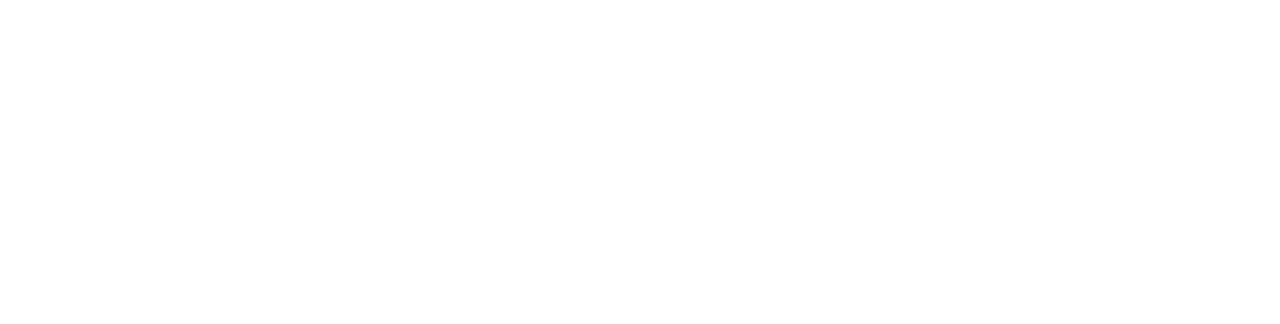
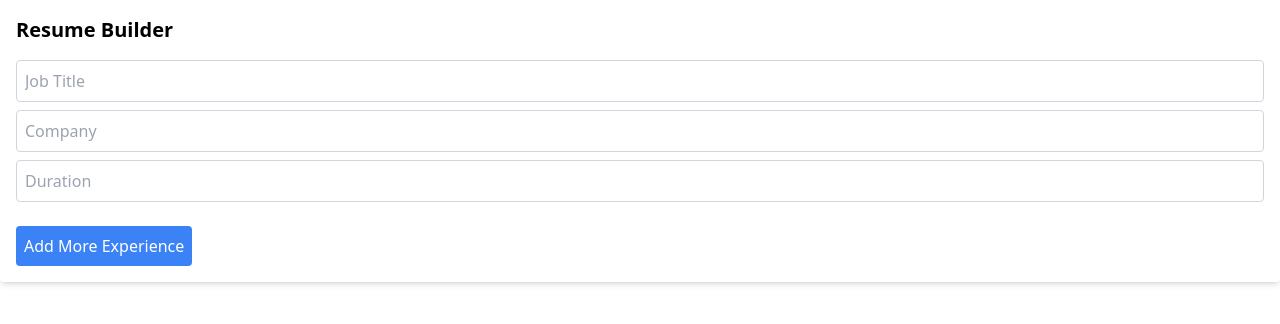
Before and after one commit to sahilkumar6006/HireHaven_Frontened, a React (Vite) app: page /ResumeBuilderPage in a window 1280 px wide. Before the commit this address had no page. Shown: the top 324 px of the page. Built offline with nearby package versions, Linux system fonts and the light colour scheme.

Commit message:
implemntation of the resme builder page

```diff
--- a/src/App.tsx
+++ b/src/App.tsx
@@ -4,6 +4,7 @@
 import JobListings from './Pages/JobListing';
 import './index.css';
 import AboutUs from './Pages/AboutUs';
+import WorkExperience from './Pages/ResumeBuilderPage';
 
 function App() {
   return (
@@ -14,6 +15,7 @@
       <Route path="/Dashboard" element={< Dashboard/>} />
       <Route path="/JobListings" element={<JobListings />} />
       <Route path="/AboutUs" element={<AboutUs />} />
+      <Route path='/ResumeBuilderPage' element={<WorkExperience />} />
     </Routes>
   </Router>
   )
--- /dev/null
+++ b/src/Pages/ResumeBuilderPage/index.tsx
@@ -0,0 +1,57 @@
+import React, { useState } from 'react';
+
+function WorkExperience() {
+  const [experience, setExperience] = useState([{ jobTitle: '', company: '', duration: '' }]);
+
+  const handleChange = (index, event) => {
+    const values = [...experience];
+    values[index][event.target.name] = event.target.value;
+    setExperience(values);
+  };
+
+  const addExperience = () => {
+    setExperience([...experience, { jobTitle: '', company: '', duration: '' }]);
+  };
+
+  return (
+    <div className="p-4 bg-white rounded shadow-md">
+      <h2 className="text-xl font-bold mb-4">Resume  Builder</h2>
+      {experience.map((exp, index) => (
+        <div key={index} className="mb-4">
+          <input
+            type="text"
+            name="jobTitle"
+            placeholder="Job Title"
+            value={exp.jobTitle}
+            onChange={(event) => handleChange(index, event)}
+            className="border border-gray-300 rounded p-2 w-full mb-2"
+          />
+          <input
+            type="text"
+            name="company"
+            placeholder="Company"
+            value={exp.company}
+            onChange={(event) => handleChange(index, event)}
+            className="border border-gray-300 rounded p-2 w-full mb-2"
+          />
+          <input
+            type="text"
+            name="duration"
+            placeholder="Duration"
+            value={exp.duration}
+            onChange={(event) => handleChange(index, event)}
+            className="border border-gray-300 rounded p-2 w-full mb-2"
+          />
+        </div>
+      ))}
+      <button
+        onClick={addExperience}
+        className="bg-blue-500 text-white rounded p-2 hover:bg-blue-600"
+      >
+        Add More Experience
+      </button>
+    </div>
+  );
+}
+
+export default WorkExperience;
```
Also changed, not shown: src/assets/loginbackground.svg (added).
